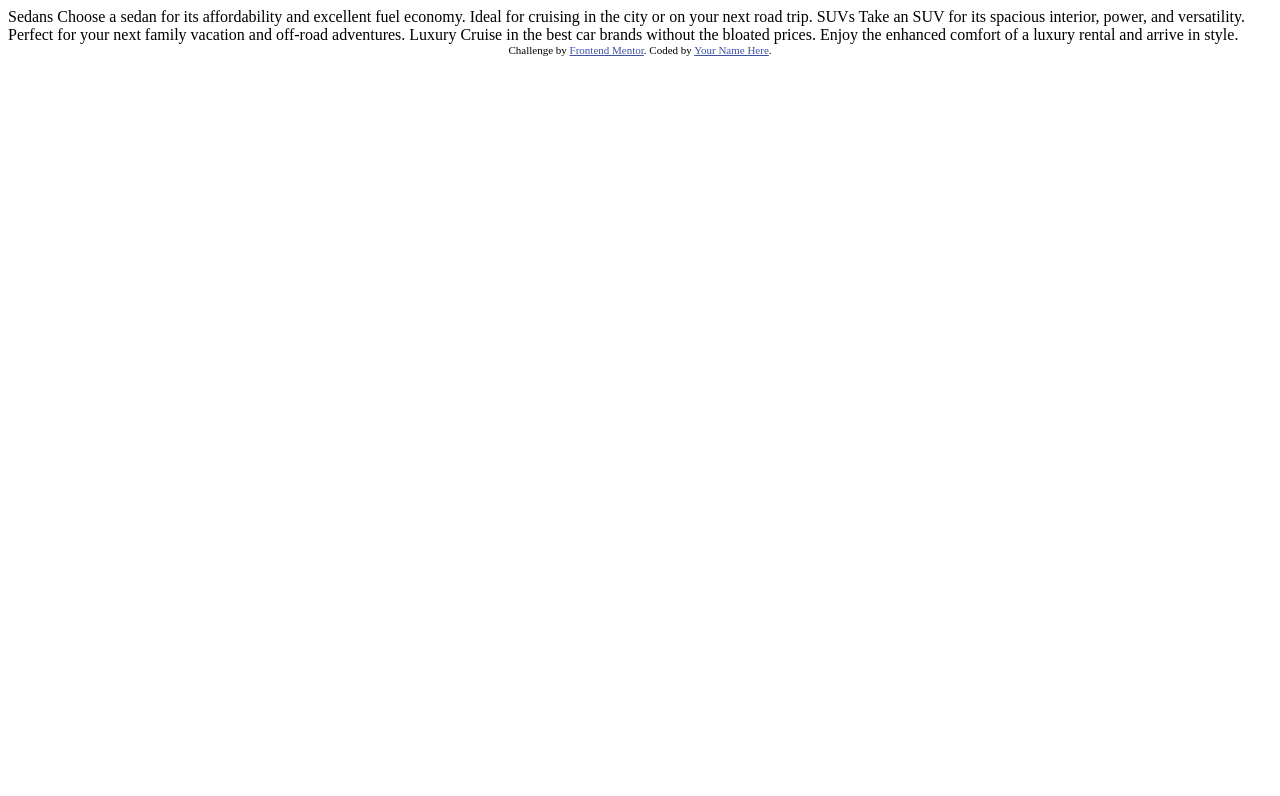
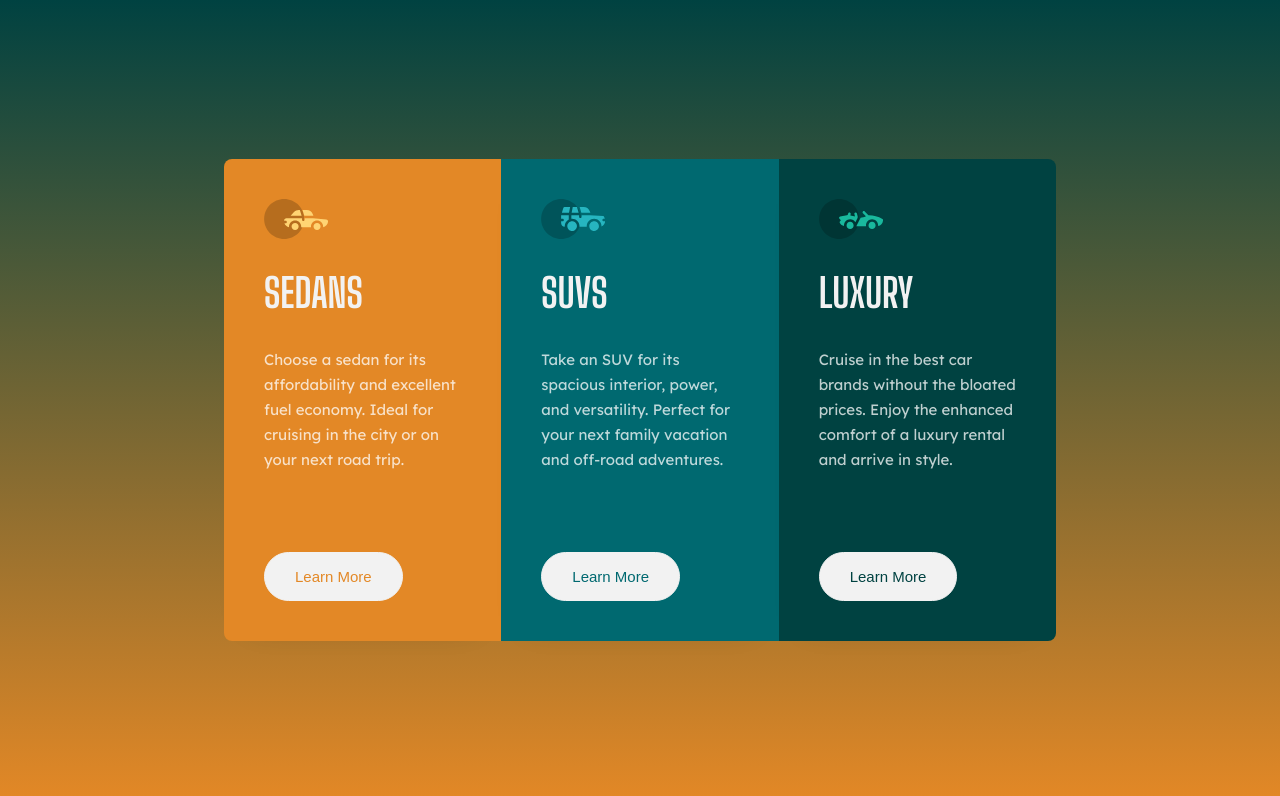
Before and after one commit to AhmadBitarV/three-column-preview-card-component-chellenge, a website: page index.html in a window 1280 px wide. Drawn offline with Linux system fonts and the light colour scheme.

Commit message:
finalizing project

```diff
--- a/index.html
+++ b/index.html
@@ -4,7 +4,7 @@
     <meta charset="UTF-8" />
     <meta name="viewport" content="width=device-width, initial-scale=1.0" />
     <!-- displays site properly based on user's device -->
-
+    <link rel="stylesheet" href="./css/style.css" />
     <link
       rel="icon"
       type="image/png"
@@ -28,29 +28,44 @@
     <title>Frontend Mentor | 3-column preview card component</title>
 
     <!-- Feel free to remove these styles or customise in your own stylesheet 👍 -->
-    <style>
-      .attribution {
-        font-size: 11px;
-        text-align: center;
-      }
-      .attribution a {
-        color: hsl(228, 45%, 44%);
-      }
-    </style>
   </head>
   <body>
-    Sedans Choose a sedan for its affordability and excellent fuel economy.
-    Ideal for cruising in the city or on your next road trip. SUVs Take an SUV
-    for its spacious interior, power, and versatility. Perfect for your next
-    family vacation and off-road adventures. Luxury Cruise in the best car
-    brands without the bloated prices. Enjoy the enhanced comfort of a luxury
-    rental and arrive in style.
+    <div class="container">
+      <div class="cart cart-1">
+        <svg class="icon icon-1">
+          <use xlink:href="./images/icons.svg#icon-icon-sedans"></use>
+        </svg>
+        <h2 class="heading-2">Sedans</h2>
+        <p class="paragraph">
+          Choose a sedan for its affordability and excellent fuel economy. Ideal
+          for cruising in the city or on your next road trip.
+        </p>
+        <button class="btn btn-1">Learn More</button>
+      </div>
 
-    <div class="attribution">
-      Challenge by
-      <a href="https://www.frontendmentor.io?ref=challenge" target="_blank"
-        >Frontend Mentor</a
-      >. Coded by <a href="#">Your Name Here</a>.
+      <div class="cart cart-2">
+        <svg class="icon icon-2">
+          <use xlink:href="./images/icons.svg#icon-icon-suvs"></use>
+        </svg>
+        <h2 class="heading-2">SUVs</h2>
+        <p class="paragraph">
+          Take an SUV for its spacious interior, power, and versatility. Perfect
+          for your next family vacation and off-road adventures.
+        </p>
+        <button class="btn btn-2">Learn More</button>
+      </div>
+
+      <div class="cart cart-3">
+        <svg class="icon icon-3">
+          <use xlink:href="./images/icons.svg#icon-icon-luxury"></use>
+        </svg>
+        <h2 class="heading-2">Luxury</h2>
+        <p class="paragraph">
+          Cruise in the best car brands without the bloated prices. Enjoy the
+          enhanced comfort of a luxury rental and arrive in style.
+        </p>
+        <button class="btn btn-3">Learn More</button>
+      </div>
     </div>
   </body>
 </html>
--- a/sass/_base.scss
+++ /dev/null
@@ -1,33 +0,0 @@
-// Primary Color
-$Bright-orange: hsl(31, 77%, 52%);
-$Dark-cyan: hsl(184, 100%, 22%);
-$Very-dark-yan: hsl(179, 100%, 13%);
-
-// Neutral Colors
-
-$Transparent-white: hsla(0, 0%, 100%, 0.75); // (paragraphs)
-$Very-light-gray: hsl(0, 0%, 95%); // (background, headings, buttons)
-
-// FONT VARIABLES
-$font-primary: 'Lexend Deca', sans-serif;
-$font-display: 'Big Shoulders Display', sans-serif;
-
-*,
-*::before,
-*::after {
-  margin: 0;
-  padding: 0;
-  box-sizing: inherit;
-}
-
-html {
-  box-sizing: border-box;
-  font-size: 62.5%; // 10px/16px = 62.5% -> 1rem = 10px
-}
-
-body {
-  font-family: $font-primary;
-  font-weight: 400;
-  line-height: 1.6;
-  font-size: 1.5rem;
-}
--- /dev/null
+++ b/sass/_styles.scss
@@ -0,0 +1,214 @@
+// Primary Color
+$bright-orange: hsl(31, 77%, 52%);
+$dark-cyan: hsl(184, 100%, 22%);
+$very-dark-yan: hsl(179, 100%, 13%);
+
+// Neutral Colors
+$transparent-white: hsla(0, 0%, 100%, 0.75); // (paragraphs)
+$very-light-gray: hsl(0, 0%, 95%); // (background, headings, buttons)
+
+// FONT VARIABLES
+$font-primary: 'Lexend Deca', sans-serif;
+$font-display: 'Big Shoulders Display', sans-serif;
+
+$bp-largest: 75em;
+$bp-large: 62.5em;
+$bp-medium: 50em;
+$bp-small: 37.5em;
+
+*,
+*::before,
+*::after {
+  margin: 0;
+  padding: 0;
+  box-sizing: inherit;
+}
+
+html {
+  box-sizing: border-box;
+  font-size: 62.5%; // 10px/16px = 62.5% -> 1rem = 10px
+
+  @media only screen and (max-width: $bp-largest) {
+    font-size: 50%;
+  }
+
+  @media only screen and (max-width: $bp-medium) {
+    font-size: 40.5%;
+  }
+}
+
+body {
+  font-family: $font-primary;
+  color: $very-light-gray;
+  background-image: linear-gradient($very-dark-yan, $bright-orange);
+  height: 100vh;
+
+  @media only screen and (max-width: $bp-small) {
+    height: fit-content;
+  }
+}
+
+.container {
+  height: 100%;
+  width: 65%;
+  margin: 0 auto;
+  display: grid;
+  grid-template-columns: repeat(3, 1fr);
+  align-content: center;
+  align-items: center;
+
+  @media only screen and (max-width: $bp-large) {
+    width: 80%;
+  }
+
+  @media only screen and (max-width: $bp-medium) {
+    width: 100%;
+  }
+
+  @media only screen and (max-width: $bp-small) {
+    grid-template-columns: none;
+    grid-template-rows: repeat(3, max-content);
+    width: 65%;
+    margin: 5rem auto;
+  }
+}
+
+.cart {
+  height: 100%;
+  padding: 4rem;
+  display: grid;
+  justify-items: start;
+  grid-gap: 3rem;
+  grid-template-rows: repeat(2, max-content) 2fr max-content;
+  box-shadow: 0 1rem 3rem -3rem rgba(0, 0, 0, 0.3);
+  opacity: 0;
+
+  &:hover {
+    transform: scale(1.1);
+  }
+
+  &:first-of-type {
+    animation-name: animation-transform;
+    animation-duration: 1s;
+    animation-iteration-count: 1;
+    animation-fill-mode: forwards;
+    border-radius: 8px 0 0 8px;
+  }
+
+  &:nth-of-type(2) {
+    animation-delay: 0.2s;
+    animation-name: animation-transform;
+    animation-duration: 1s;
+    animation-iteration-count: 1;
+    animation-fill-mode: forwards;
+  }
+
+  &:nth-of-type(3) {
+    animation-delay: 0.5s;
+    animation-name: animation-transform;
+    animation-duration: 1s;
+    animation-iteration-count: 1;
+    animation-fill-mode: forwards;
+    border-radius: 0 8px 8px 0;
+  }
+
+  @media only screen and (max-width: $bp-small) {
+    grid-template-rows: repeat(4, max-content);
+
+    &:first-of-type {
+      border-radius: 8px 8px 0 0;
+    }
+
+    &:nth-of-type(3) {
+      border-radius: 0 0 8px 8px;
+    }
+  }
+
+  &-1 {
+    background-color: $bright-orange;
+  }
+
+  &-2 {
+    background-color: $dark-cyan;
+  }
+
+  &-3 {
+    background-color: $very-dark-yan;
+  }
+}
+
+.paragraph {
+  margin-bottom: 5rem;
+  font-size: 1.5rem;
+  line-height: 25px;
+  color: $transparent-white;
+
+  @media only screen and (max-width: $bp-small) {
+    margin: 0;
+  }
+}
+
+.icon {
+  height: 4rem;
+  width: 6.4rem;
+}
+
+.heading-2 {
+  font-size: 4rem;
+  font-family: $font-display;
+  text-transform: uppercase;
+}
+
+.btn {
+  background-color: $very-light-gray;
+  border: none;
+  padding: 1.5rem 3rem;
+  border: 1px solid $very-light-gray;
+  border-radius: 50px;
+  font-size: 1.5rem;
+  cursor: pointer;
+  transition: all 0.2s;
+
+  &:active {
+    transform: translateY(-3px);
+  }
+
+  &-1 {
+    color: $bright-orange;
+
+    &:hover {
+      color: $very-light-gray;
+      background-color: transparent;
+    }
+  }
+
+  &-2 {
+    color: $dark-cyan;
+
+    &:hover {
+      color: $very-light-gray;
+      background-color: transparent;
+    }
+  }
+
+  &-3 {
+    color: $very-dark-yan;
+
+    &:hover {
+      color: $very-light-gray;
+      background-color: transparent;
+    }
+  }
+}
+
+@keyframes animation-transform {
+  from {
+    opacity: 0;
+    transform: translateX(-10rem);
+  }
+
+  to {
+    opacity: 1;
+    transform: translate(0);
+  }
+}
--- a/sass/main.scss
+++ b/sass/main.scss
@@ -1,2 +1 @@
-@import 'base';
-@import 'typography';
+@import 'styles';
--- a/style-guide.md
+++ /dev/null
@@ -1,35 +0,0 @@
-# Front-end Style Guide
-
-## Layout
-
-The designs were created to the following widths:
-
-- Mobile: 375px
-- Desktop: 1440px
-
-## Colors
-
-### Primary
-
-Bright orange: hsl(31, 77%, 52%)
-Dark cyan: hsl(184, 100%, 22%)
-Very dark cyan: hsl(179, 100%, 13%)
-
-### Neutral
-
-Transparent white (paragraphs): hsla(0, 0%, 100%, 0.75)
-Very light gray (background, headings, buttons): hsl(0, 0%, 95%)
-
-## Typography
-
-### Body Copy
-
-- Font size: 15px
-
-### Font
-
-- Family: [Lexend Deca](https://fonts.google.com/specimen/Lexend+Deca)
-- Weights: 400
-
-- Family: [Big Shoulders Display](https://fonts.google.com/specimen/Big+Shoulders+Display)
-- Weights: 700
```
Also changed, not shown: package.json (+4 -4 lines), README-template.md (deleted), README.md (deleted), css/style.comp.css (added), css/style.css, css/style.prefix.css (added), images/icon-luxury.svg (deleted), images/icon-sedans.svg (deleted), images/icon-suvs.svg (deleted), images/icons.svg (added), sass/_typography.scss (deleted), 1 other file.
